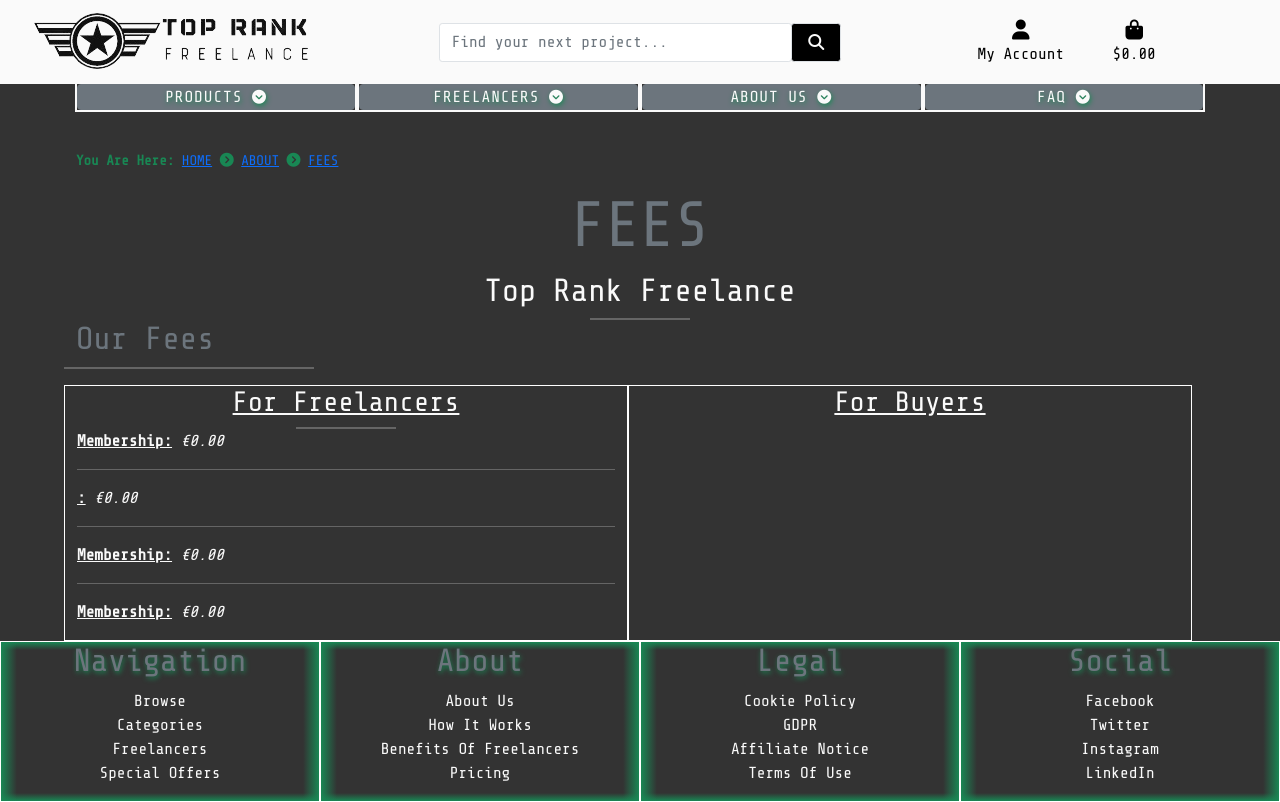
After one commit to J-O-B/top-rank, a Django app: template about-us/templates/about-us/fees.html in a window 1280 px wide. The commit adds this page. Run offline with Django 3.2, Linux system fonts and the light colour scheme; the template is opened without the code that fills it, so the values that code supplies are empty; some libraries are stand-ins or nearby versions.

Commit message:
added template pages and their routing via urls and views python files

```diff
--- /dev/null
+++ b/about-us/templates/about-us/fees.html
@@ -0,0 +1,49 @@
+{% extends 'base.html' %}
+{% load static %}
+
+{% block page_header %}
+<div class="row" id="space-top"></div>
+{% endblock %}
+
+{% block content %}
+    <div class="container">
+        <div class="row">
+            <p class="small breadcrumbs">
+                <strong>You Are Here:</strong>
+                <a href="{% url 'home' %}">HOME</a> <i class="fas fa-chevron-circle-right"></i>
+                <a href="{% url 'about_us' %}">ABOUT</a> <i class="fas fa-chevron-circle-right"></i>
+                <a href="#">FEES</a>
+            </p>
+            <div class="col-12 text-center">
+                <h1 class="logo-font display-3 text-muted">
+                    Fees
+                </h1>
+                <p class="h2">Top Rank Freelance</p>
+                <hr class="hr-center">
+            </div>
+        </div>
+
+        <div class="row">
+            <h2 class="text-muted">Our Fees</h2>
+            <hr class="left-div">
+            <div class="row">
+                <div class="col border-white">
+                    <h3 class="text-center"><u>For Freelancers</u></h3>
+                    <hr class="hr-center">
+                    <p>
+                        <strong><u>Membership:</u></strong> <em>€0.00</em><br>
+                        <hr>
+                        <strong><u>:</u></strong> <em>€0.00</em><br>
+                        <hr>
+                        <strong><u>Membership:</u></strong> <em>€0.00</em><br>
+                        <hr>
+                        <strong><u>Membership:</u></strong> <em>€0.00</em><br>
+                    </p>
+                </div>
+                <div class="col text-center border-white">
+                    <h3 class="text-center"><u>For Buyers</u></h3>
+                </div>
+            </div>
+        </div>
+    </div>
+{% endblock %}
--- a/about-us/urls.py
+++ b/about-us/urls.py
@@ -3,5 +3,9 @@
 from . import views
 
 urlpatterns = [
-    path('about-us/', views.about_us, name="about_us"),
+    path('', views.about_us, name="about_us"),
+    path('fees/', views.fees, name="fees"),
+    path('comission/', views.commission, name="commission"),
+    path('freelance-features/', views.feat_freelancer, name="feat_freelancer"),
+    path('buyer-features/', views.feat_members, name="feat_members"),
 ]
--- a/static/css/base.css
+++ b/static/css/base.css
@@ -35,7 +35,8 @@
 
 #bottomnav p{
     letter-spacing: 1px;
-    text-shadow: 1px 1px 3px #000;
+    text-shadow: 1px 2px 5px #198754;
+    color: #fafafa;
 }
 
 .main-logo-link{
@@ -62,6 +63,9 @@
 }
 .text-white{
     color: #fafafa !important;
+}
+.green-shadow{
+    text-shadow: 1px 2px 5px #198754;
 }
 
 /* --- Buttons --- */
@@ -110,13 +114,21 @@
 .border-white{
     border: 1px solid #fafafa;
 }
-/* --- Deviders --- */
+/* --- Deviders / Breadcrumbs --- */
 .hr-center{
     margin: 0 auto;
     width: 100px;
-    border: 2px solid #fafafa;
+    border: 2px;
     padding: 1px;
-
+}
+.left-div{
+    width: 250px;
+    border: 2px;
+    padding: 1px;
+}
+.breadcrumbs,
+.breadcrumbs i{
+    color: #198754;
 }
 /* ------------------------------------- Homepage --- */
 #hero{
--- a/templates/base.html
+++ b/templates/base.html
@@ -204,7 +204,7 @@
         <footer class="container-fluid">
             <div class="row">
                 <div class="col text-center border-white inner-green">
-                    <h2 class="text-muted display-9">Navigation</h2>
+                    <h2 class="text-muted display-9 green-shadow">Navigation</h2>
                     <ul class="list-unstyled">
                         <li>Browse</li>
                         <li>Categories</li>
@@ -213,7 +213,7 @@
                     </ul>
                 </div>
                 <div class="col text-center border-white inner-green">
-                    <h2 class="text-muted display-9">About</h2>
+                    <h2 class="text-muted display-9 green-shadow">About</h2>
                     <ul class="list-unstyled">
                         <li>About Us</li>
                         <li>How It Works</li>
@@ -222,7 +222,7 @@
                     </ul>
                 </div>
                 <div class="col text-center border-white inner-green">
-                    <h2 class="text-muted display-9">Legal</h2>
+                    <h2 class="text-muted display-9 green-shadow">Legal</h2>
                     <ul class="list-unstyled">
                         <li>Cookie Policy</li>
                         <li>GDPR</li>
@@ -231,7 +231,7 @@
                     </ul>
                 </div>
                 <div class="col text-center border-white inner-green">
-                    <h2 class="text-muted display-9">Social</h2>
+                    <h2 class="text-muted display-9 green-shadow">Social</h2>
                     <ul class="list-unstyled">
                         <li>Facebook</li>
                         <li>Twitter</li>
--- a/top_rank/urls.py
+++ b/top_rank/urls.py
@@ -22,5 +22,5 @@
     path('admin/', admin.site.urls),
     path('accounts/', include('allauth.urls')),
     path('', include('home.urls')),
-    path('about-us/', include('about-us.urls')),
+    path('about/', include('about-us.urls')),
 ] + static(settings.MEDIA_URL, document_root=settings.MEDIA_ROOT)
```
Also changed, not shown: about-us/templates/about-us/about.html (+10 -6 lines), about-us/templates/about-us/commission.html (added, +26 -0 lines), about-us/templates/about-us/freelancer.html (added, +26 -0 lines), about-us/templates/about-us/members.html (added, +26 -0 lines), about-us/views.py (+29 -1 lines).
